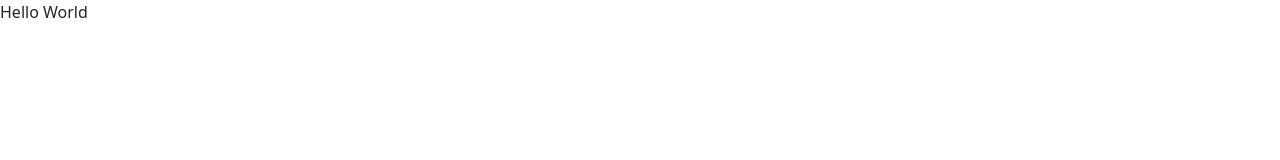
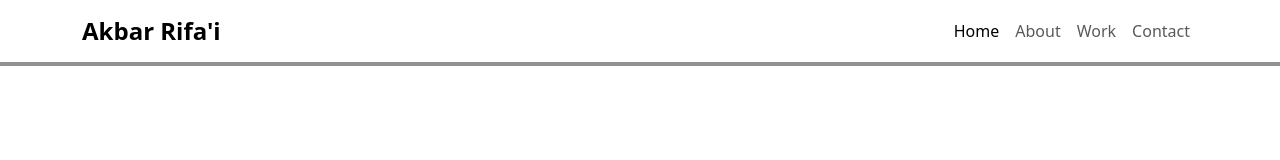
Before and after one commit to akbarfaii/Portofolio, a plain HTML site: page index.html in a window 1280 px wide. Drawn offline with nearby package versions, Linux system fonts and the light colour scheme.

Commit message:
add navbar

```diff
--- a/index.html
+++ b/index.html
@@ -9,8 +9,30 @@
     <link rel="stylesheet" href="style.css">
 </head>
 <body>
-    Hello World
-
+        <nav class="navbar navbar-expand-lg">
+    <div class="container">
+        <a class="navbar-brand fs-4 fw-semibold" href="#">Akbar Rifa'i</a>
+        <button class="navbar-toggler" type="button" data-bs-toggle="collapse" data-bs-target="#navbarNav" aria-controls="navbarNav" aria-expanded="false" aria-label="Toggle navigation">
+        <span class="navbar-toggler-icon"></span>
+        </button>
+        <div class="collapse navbar-collapse" id="navbarNav">
+        <ul class="navbar-nav ms-auto">
+            <li class="nav-item">
+            <a class="nav-link active" aria-current="page" href="#">Home</a>
+            </li>
+            <li class="nav-item">
+            <a class="nav-link" href="#">About</a>
+            </li>
+            <li class="nav-item">
+            <a class="nav-link" href="#">Work</a>
+            </li>
+            <li class="nav-item">
+            <a class="nav-link" href="#">Contact</a>
+            </li>
+        </ul>
+        </div>
+    </div>
+    </nav>
     <script src="https://cdn.jsdelivr.net/npm/@popperjs/core@2.11.6/dist/umd/popper.min.js" integrity="sha384-oBqDVmMz9ATKxIep9tiCxS/Z9fNfEXiDAYTujMAeBAsjFuCZSmKbSSUnQlmh/jp3" crossorigin="anonymous"></script>
     <script src="https://cdn.jsdelivr.net/npm/bootstrap@5.3.0-alpha1/dist/js/bootstrap.min.js" integrity="sha384-mQ93GR66B00ZXjt0YO5KlohRA5SY2XofN4zfuZxLkoj1gXtW8ANNCe9d5Y3eG5eD" crossorigin="anonymous"></script>
     <script src="https://code.jquery.com/jquery-3.6.3.min.js" integrity="sha256-pvPw+upLPUjgMXY0G+8O0xUf+/Im1MZjXxxgOcBQBXU=" crossorigin="anonymous"></script>
--- a/style.css
+++ b/style.css
@@ -0,0 +1,4 @@
+.navbar {
+    background-color: white;
+    box-shadow: 0 0 0 4px rgb(148, 144, 144);
+}
```
